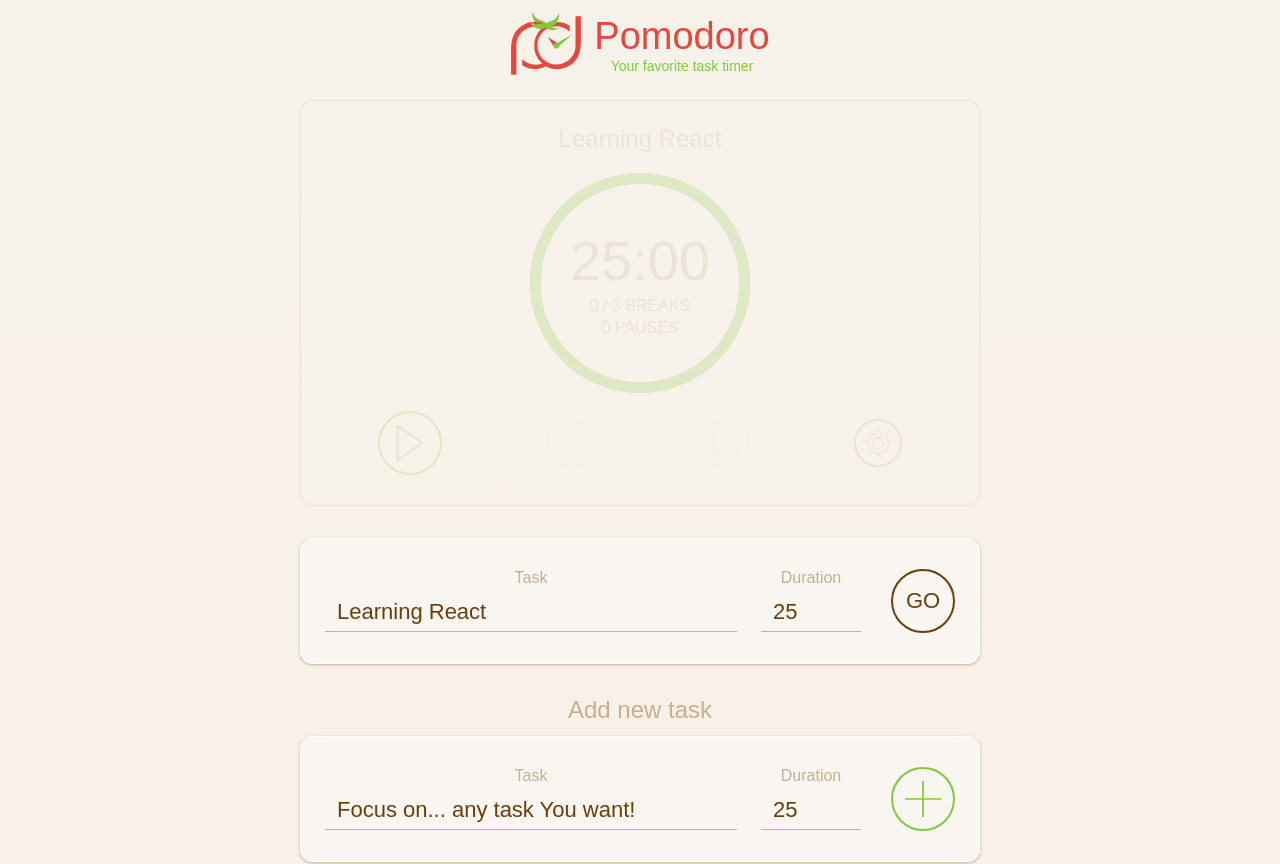
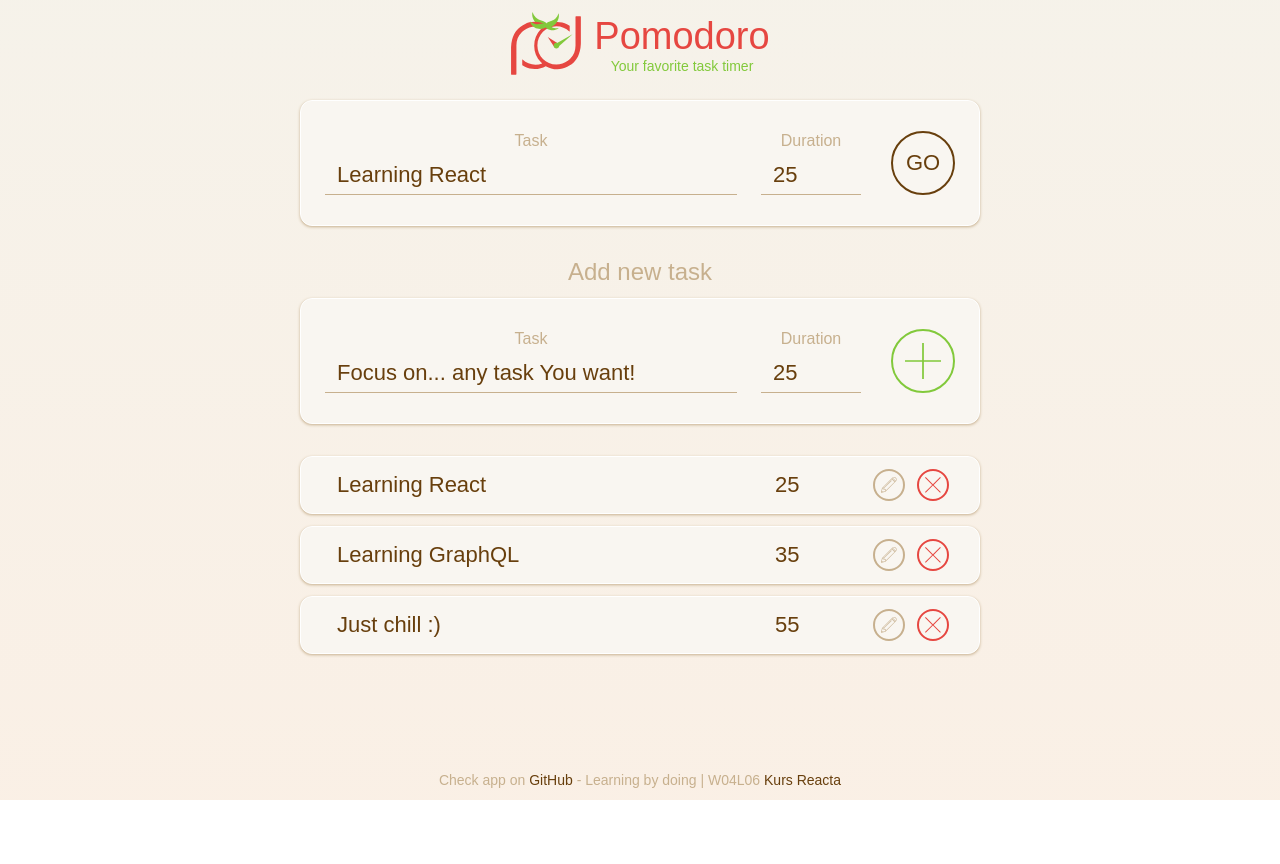
Before and after one commit to webskigosc/pomodoro-app, a React (Create React App) app: page / in a window 1280 px wide. Shown: the top 864 px of the page. After the commit the page ends 800 px from the top, so only its background shows below. Built offline with nearby package versions, Linux system fonts and the light colour scheme.

Commit message:
W05L04 - componentWillUnmount and console logs

```diff
--- a/src/components/TaskTimer.js
+++ b/src/components/TaskTimer.js
@@ -5,6 +5,7 @@ import TaskEditor from './TaskEditor';
 
 class TaskTimer extends React.Component {
   constructor(props) {
+    console.count('TaskTimer - constructor');
     super(props);
     this.state = {
       title: 'Learning React',
@@ -18,7 +19,18 @@ class TaskTimer extends React.Component {
     };
   }
 
+  componentDidMount() {
+    console.count('TaskTimer - componentDidMount');
+  }
+  componentDidUpdate() {
+    console.count('TaskTimer - componentDidUpdate');
+  }
+  componentWillUnmount() {
+    console.count('TaskTimer - componentWillUnmount');
+  }
+
   handleStart = () => {
+    console.count('TaskTimer - setState');
     this.setState({
       isRunning: true,
       isPaused: false,
@@ -29,6 +41,7 @@ class TaskTimer extends React.Component {
   };
 
   handleStop = () => {
+    console.count('TaskTimer - setState');
     this.setState({
       isRunning: false,
       isPaused: false,
@@ -41,6 +54,7 @@ class TaskTimer extends React.Component {
   };
 
   togglePause = () => {
+    console.count('TaskTimer - setState');
     this.setState((prevState) => {
       const isPaused = !prevState.isPaused;
       return {
@@ -75,20 +89,24 @@ class TaskTimer extends React.Component {
   }
 
   handleTitleChange = (event) => {
+    console.count('TaskTimer - setState');
     this.setState({ title: event.target.value });
   };
 
   handleTotalTimeInMinutesChange = (event) => {
+    console.count('TaskTimer - setState');
     this.setState({ totalTimeInMinutes: event.target.value });
   };
 
   handleEdit = () => {
+    console.count('TaskTimer - setState');
     this.setState({
       isEditable: true,
     });
   };
 
   render() {
+    console.count('TaskTimer - render');
     const {
       title,
       totalTimeInMinutes,
@@ -105,6 +123,7 @@ class TaskTimer extends React.Component {
 
     return (
       <div className="task-timer">
+        {!isEditable ? (
           <Timer
             title={title}
             totalTimeInSeconds={totalTimeInSeconds}
@@ -118,6 +137,7 @@ class TaskTimer extends React.Component {
             onPause={this.togglePause}
             onEdit={this.handleEdit}
           />
+        ) : (
           <TaskEditor
             title={title}
             totalTimeInMinutes={totalTimeInMinutes}
@@ -128,6 +148,7 @@ class TaskTimer extends React.Component {
             onTitleChange={this.handleTitleChange}
             onTotalTimeInMinutesChange={this.handleTotalTimeInMinutesChange}
           />
+        )}
       </div>
     );
   }
```
Lines whose indentation alone changed are shown as unchanged.
